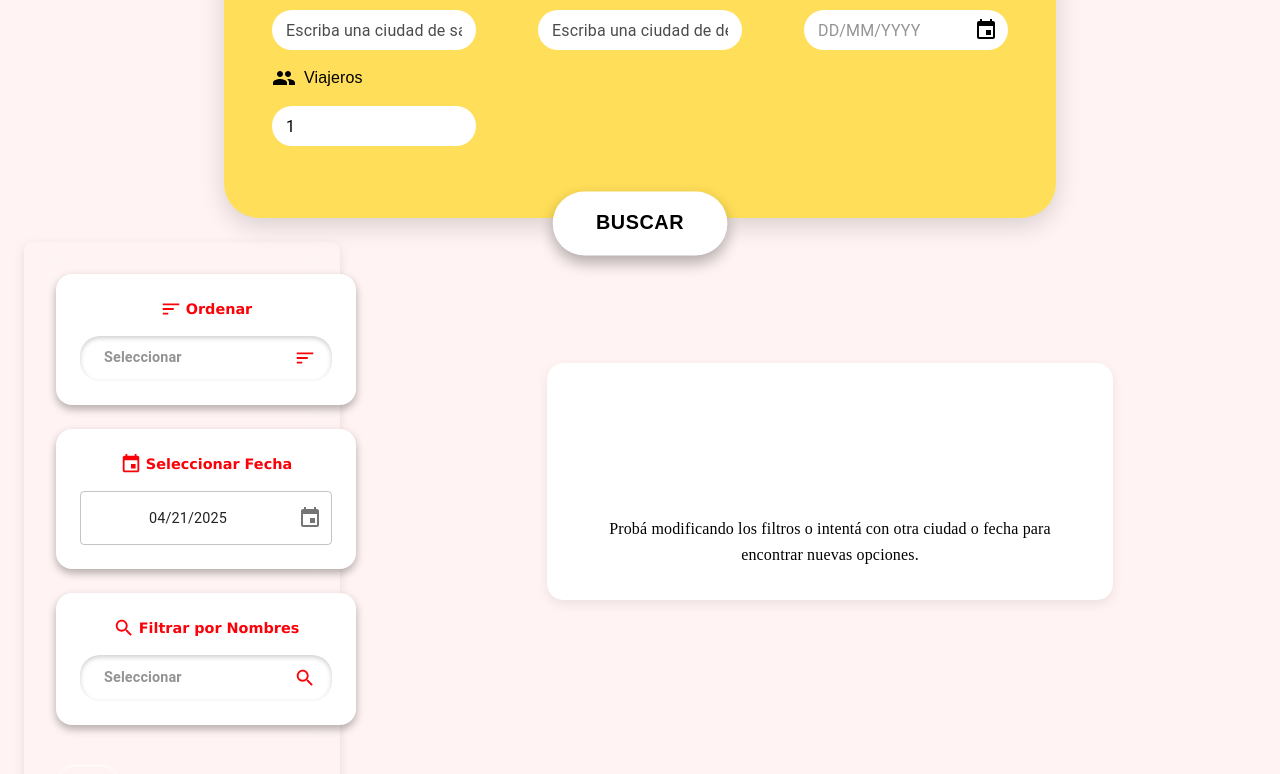
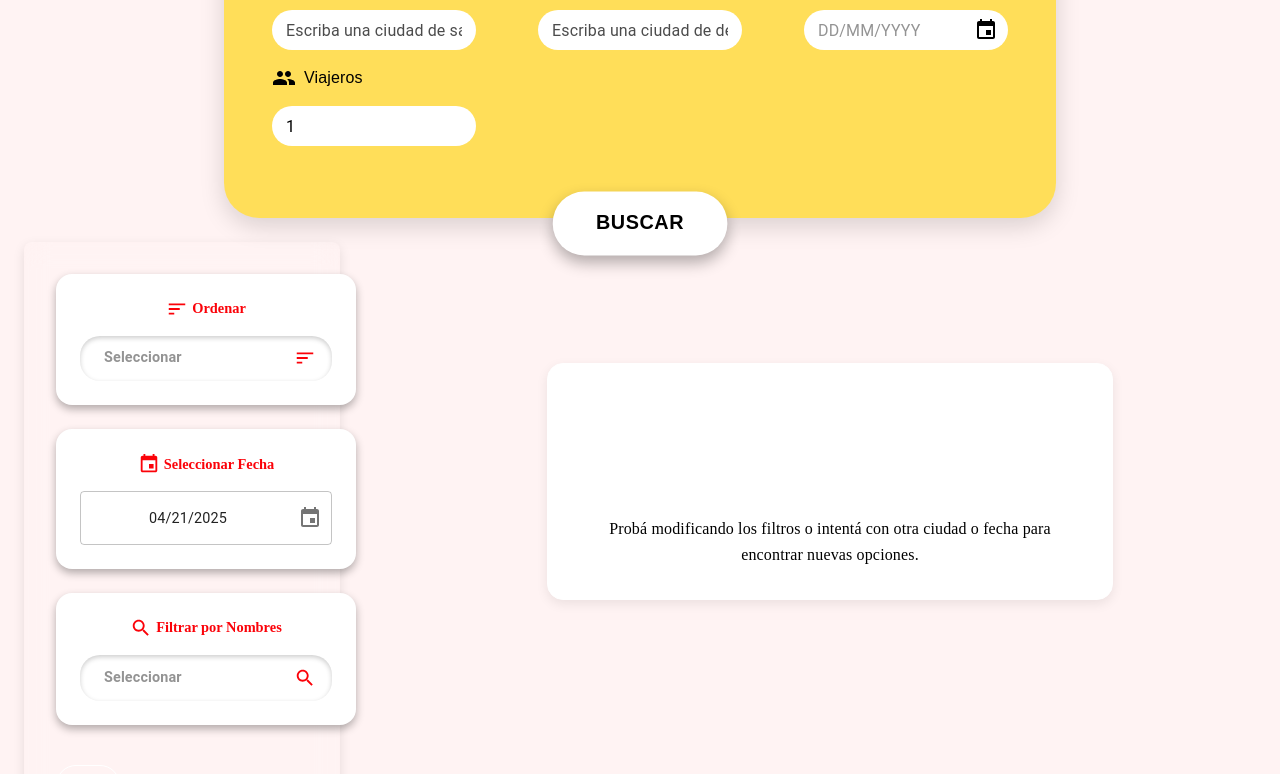
Before and after one commit to paolanovick/tuviaje, a React (Vite) app: page /paquetes-busqueda in a window 1280 px wide. Shown: the part 674-1448 px from the top of the page. Built offline with nearby package versions, Linux system fonts and the light colour scheme.

Commit message:
letras de ofertas imperdibles

```diff
--- a/src/componentes/especificos/filtro/FiltroBusqueda.tsx
+++ b/src/componentes/especificos/filtro/FiltroBusqueda.tsx
@@ -40,7 +40,7 @@ const FiltroBusqueda = () => {
           gap: 0.5,
           color: colorTexto,
           fontWeight: "bold",
-          fontFamily: "Verdana, sans-serif",
+          fontFamily: " Montserrat",
           fontSize: esMobile ? "0.8rem" : "0.9rem",
           cursor: esMobile ? "pointer" : "default",
           borderRadius: esMobile ? "999px" : 0,
--- a/src/componentes/especificos/filtro/FiltroFecha.tsx
+++ b/src/componentes/especificos/filtro/FiltroFecha.tsx
@@ -51,7 +51,7 @@ const FiltroFecha = () => {
           gap: 0.5,
           color: colorTexto,
           fontWeight: "bold",
-          fontFamily: "Verdana, sans-serif",
+          fontFamily: "Montserrat",
           fontSize: esMobile ? "0.8rem" : "0.9rem",
           cursor: esMobile ? "pointer" : "default",
           borderRadius: esMobile ? "999px" : 0,
--- a/src/componentes/especificos/filtro/OrdenarPaquetes.tsx
+++ b/src/componentes/especificos/filtro/OrdenarPaquetes.tsx
@@ -40,7 +40,7 @@ const OrdenarPaquetes = () => {
           gap: 0.5,
           color: colorTexto,
           fontWeight: "bold",
-          fontFamily: "Verdana, sans-serif",
+          fontFamily: " Montserrat",
           fontSize: esMobile ? "0.8rem" : "0.9rem",
           cursor: esMobile ? "pointer" : "default",
           borderRadius: esMobile ? "999px" : 0,
--- a/src/componentes/especificos/filtro/PanelFiltros.tsx
+++ b/src/componentes/especificos/filtro/PanelFiltros.tsx
@@ -51,7 +51,7 @@ const PanelFiltros = () => {
           >
             <Typography
               sx={{
-                fontFamily: "Verdana, sans-serif",
+                fontFamily: "Montserrat",
                 fontSize: "0.875rem",
                 color: colorTexto,
               }}
@@ -79,7 +79,7 @@ const PanelFiltros = () => {
                 sx={{
                   fontWeight: "bold",
                   fontSize: "0.9rem",
-                  fontFamily: "Verdana, sans-serif",
+                  fontFamily: "Montserrat",
                 }}
               >
                 Filtros
--- a/src/componentes/especificos/puclibidadCliente/PublicidadCliente.tsx
+++ b/src/componentes/especificos/puclibidadCliente/PublicidadCliente.tsx
@@ -17,7 +17,7 @@ const PublicidadCliente: React.FC = () => {
   }
 
   const titulo = publicidadCliente.titulo || "Promociones Especiales";
-  const tipografia = "Verdana, Arial, sans-serif";
+  const tipografia = " Montserrat";
   const colorTexto =
     publicidadCliente?.tipografiaColor ||
     datosGenerales?.colorTipografiaAgencia ||
```
